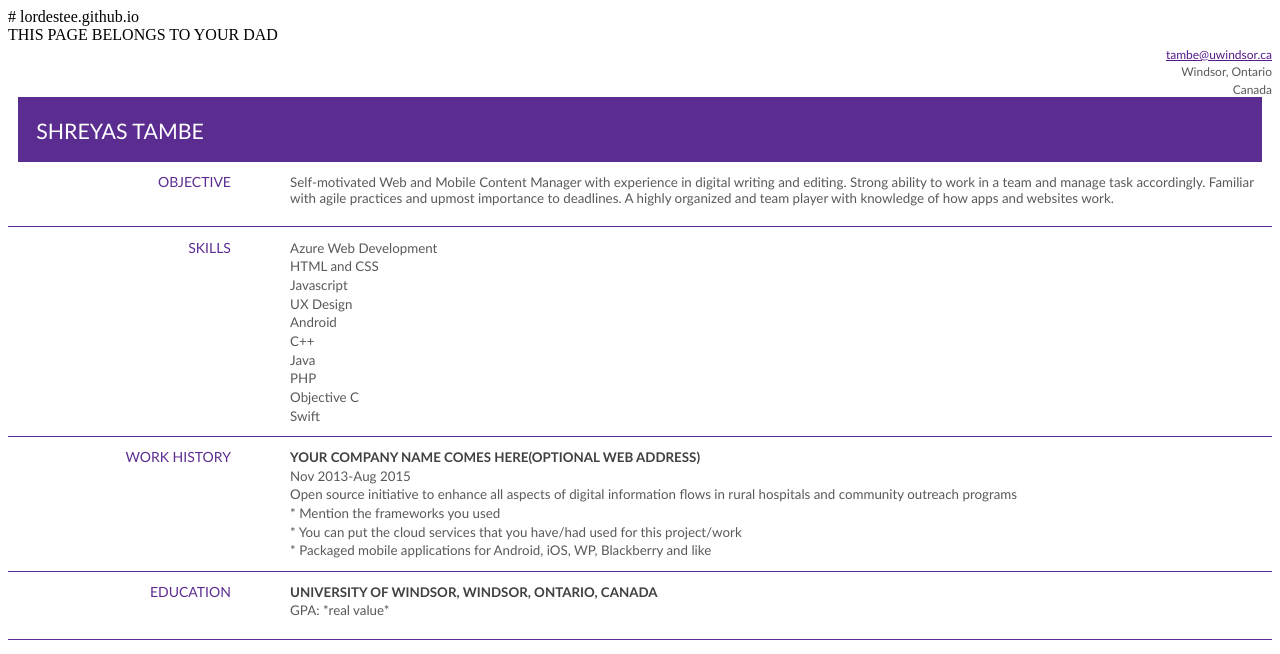
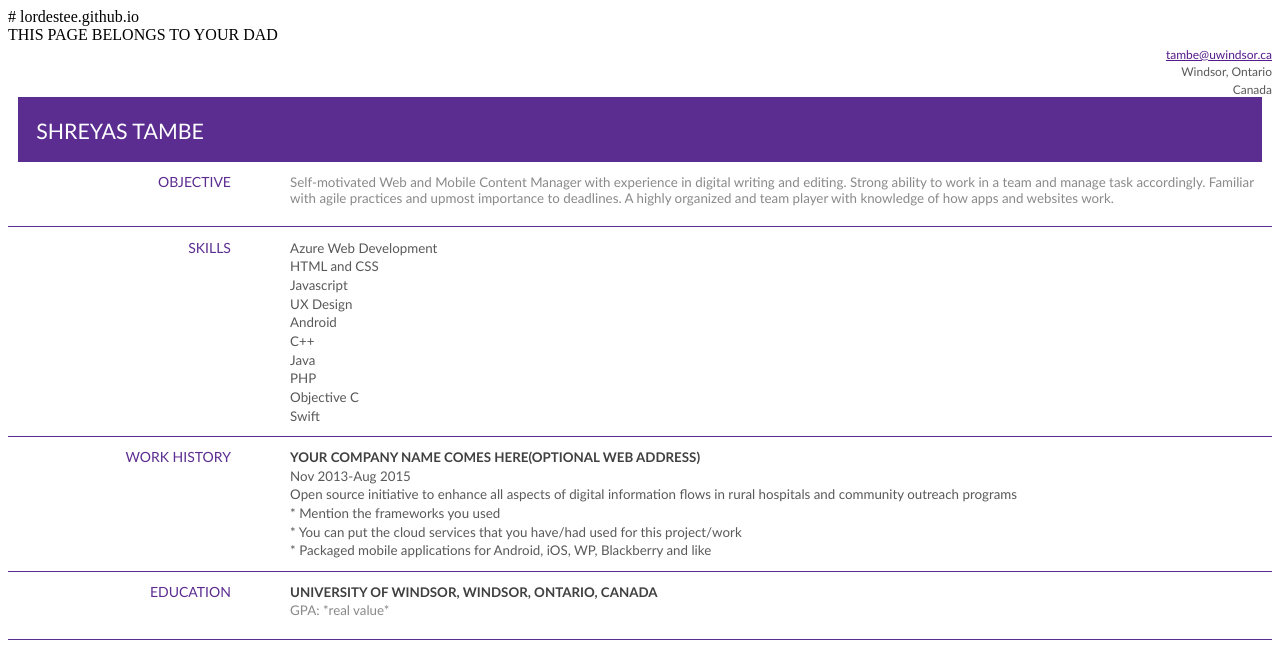
Before and after one commit to lordestee/lordestee.github.io, a plain HTML site: page index.html in a window 1280 px wide. Drawn offline with Linux system fonts and the light colour scheme.

Commit message:
Update index.html

```diff
--- a/index.html
+++ b/index.html
@@ -30,7 +30,7 @@ THIS PAGE BELONGS TO YOUR DAD
         mso-hansi-theme-font: minor-latin;
         mso-bidi-font-family: "Times New Roman";
         mso-bidi-theme-font: minor-bidi;
-        color: #595959;
+        color: #898989;
         mso-themecolor: text1;
         mso-themetint: 166;
         mso-font-kerning: 10.0pt;
```
